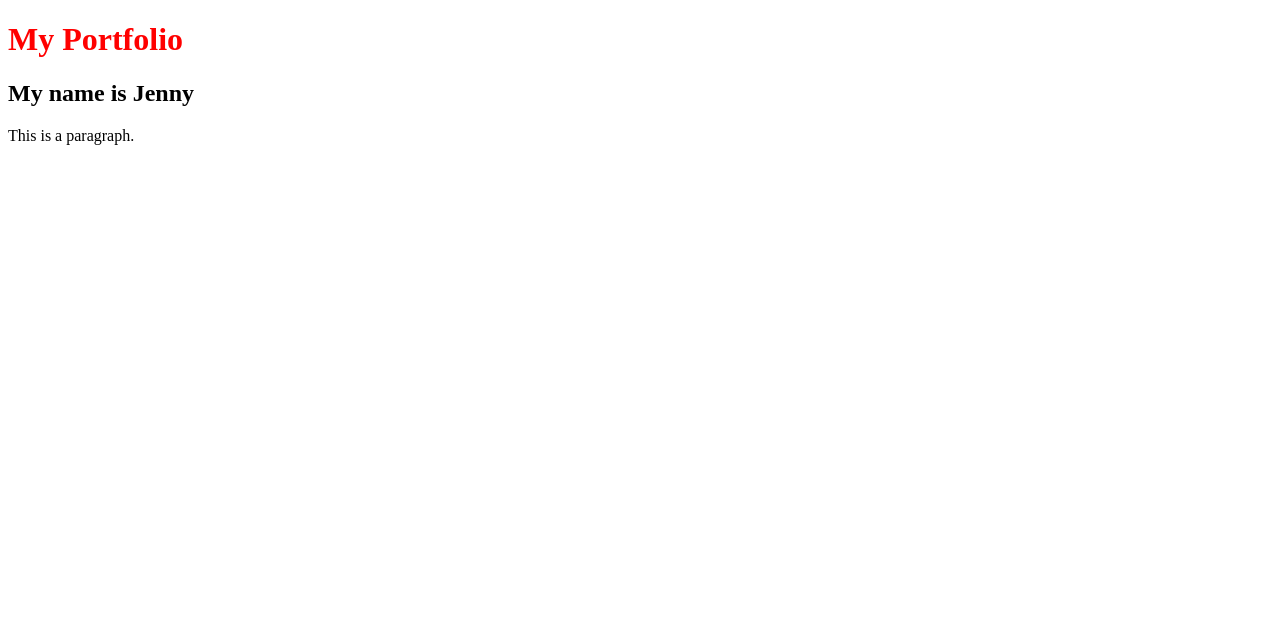
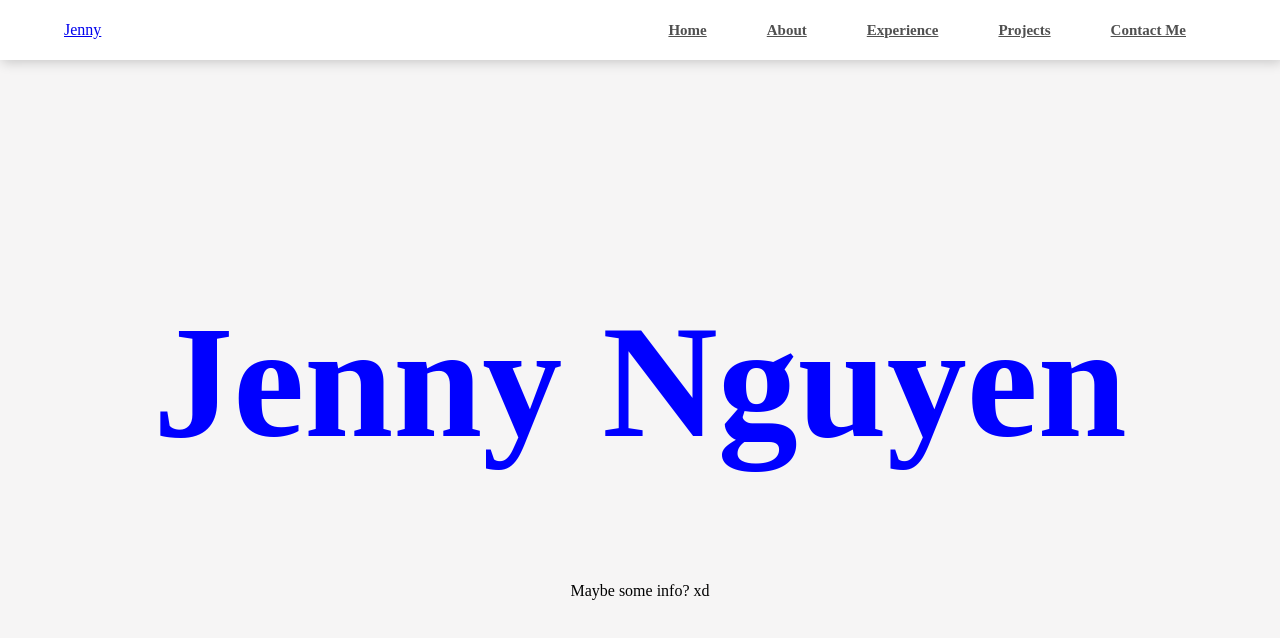
Before and after one commit to JennyNguyen756/Website, a plain HTML site: page index.html in a window 1280 px wide. Drawn offline with Linux system fonts and the light colour scheme.

Commit message:
add nav bar

```diff
--- a/index.html
+++ b/index.html
@@ -1,13 +1,31 @@
 <!DOCTYPE html>
 <html>
 <head>
+    <title>Jenny Nguyen</title>
 <link rel="stylesheet" type="text/css" href="main.css">
 </head>
 <body>
 
-<h1>My Portfolio</h1>
-<h2> My name is Jenny </h2>
-<p>This is a paragraph.</p>
 
+  <section>
+  <!-- Navigation -->
+      <nav>
+        <!-- Logo -->
+        <a href="#" class="Logo">Jenny</a>
+        <!-- Menu -->
+        <ul>
+          <li><a href="#">Home</a></li>
+          <li><a href="#">About</a></li>
+          <li><a href="#">Experience</a></li>
+          <li><a href="#">Projects</a></li>
+          <li><a href="#">Contact Me</a></li>
+        </ul>
+      </nav>
+  </section>
+
+    <!-- Landing Text-->
+    <div class="landing-text">
+      <h1>Jenny Nguyen</h1>
+<p>Maybe some info? xd</p>
 </body>
 </html>
--- a/main.css
+++ b/main.css
@@ -1,3 +1,40 @@
-h1{
-    color:red;
+body{
+    background-color:#f6f5f5;
+    margin:0px;
+    padding:0px;
 }
+ul{
+    list-style:none;
+}
+.landing-text{
+    position: absolute;
+    top: 50%;
+    left: 50%;
+    transform: translate(-50%, -50%);
+    width: 100%;
+    text-align: center;
+    z-index: 1;
+}
+.landing-text h1{
+    font-size: 10rem;
+    color: blue;
+}
+nav{
+    display:flex;
+    justify-content:space-between;
+    align-items:center;
+    height:60px;
+    background-color: #FFFFFF;
+    box-shadow:2px 2px 12px rgba(0,0,0,0.2);
+    padding:0px 5%;
+}
+nav ul{
+    display: flex;
+}
+
+nav ul li a{
+    margin:30px;
+    color:#505050;
+    font-size:15px;
+    font-weight:700;
+}
```
